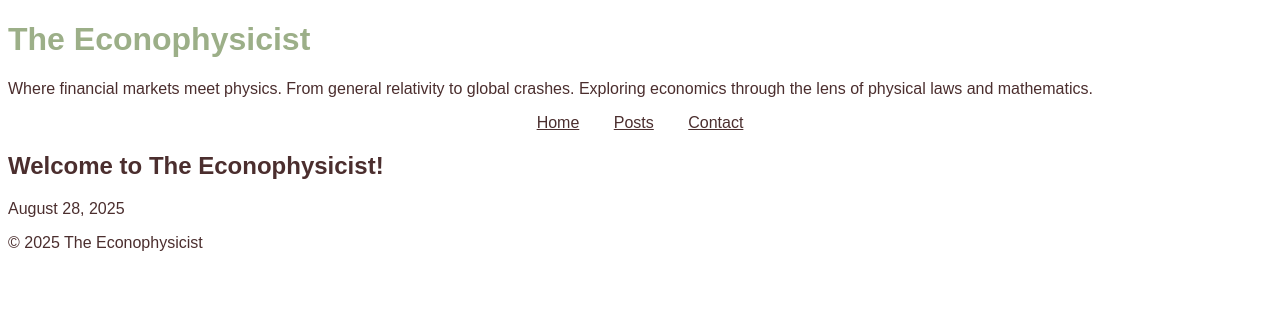
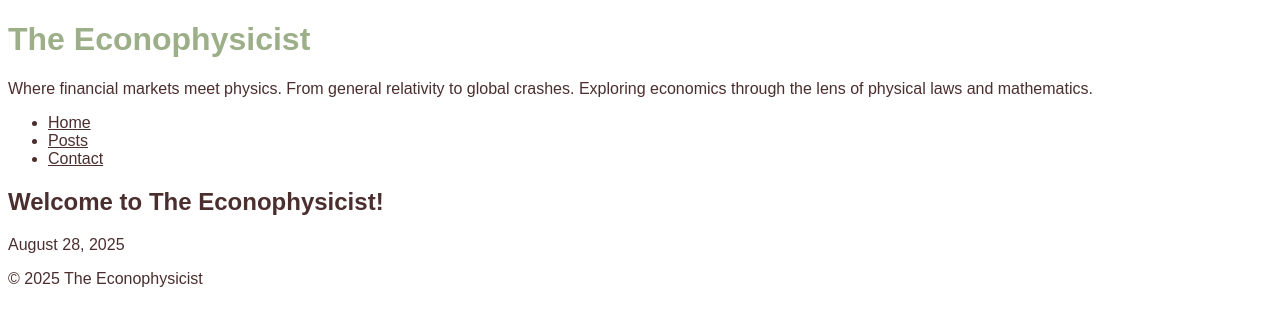
Before and after one commit to nicoleturner04/einsteinbohr, a Jekyll site: the page built from index.markdown, in a window 1280 px wide. Shown: the top 326 px of the page. Built offline with Jekyll 4.4.1, drawn with Linux system fonts in a browser that asks for light colours.

Commit message:
Fix posts and contact pages

```diff
--- a/_layouts/default.html
+++ b/_layouts/default.html
@@ -9,12 +9,15 @@
     <header>
       <h1>{{ site.title }}</h1>
       <p>{{ site.description }}</p>
-    </header>
-    <nav style="text-align:center; margin-bottom:20px;">
-        <a href="{{ '/' | relative_url }}" style="margin: 0 15px;">Home</a>
-        <a href="{{ '/posts' | relative_url }}" style="margin: 0 15px;">Posts</a>
-        <a href="{{ '/contact' | relative_url }}" style="margin: 0 15px;">Contact</a>
-    </nav>
+
+<nav>
+    <ul>
+        <li><a href="{{ '/' | relative_url }}">Home</a></li>
+        <li><a href="{{ '/posts.html' | relative_url }}">Posts</a></li>
+        <li><a href="{{ '/contact.html' | relative_url }}">Contact</a></li>
+    </ul>
+</nav>
+</header>
 
     <main>
   <section id="posts">
```
